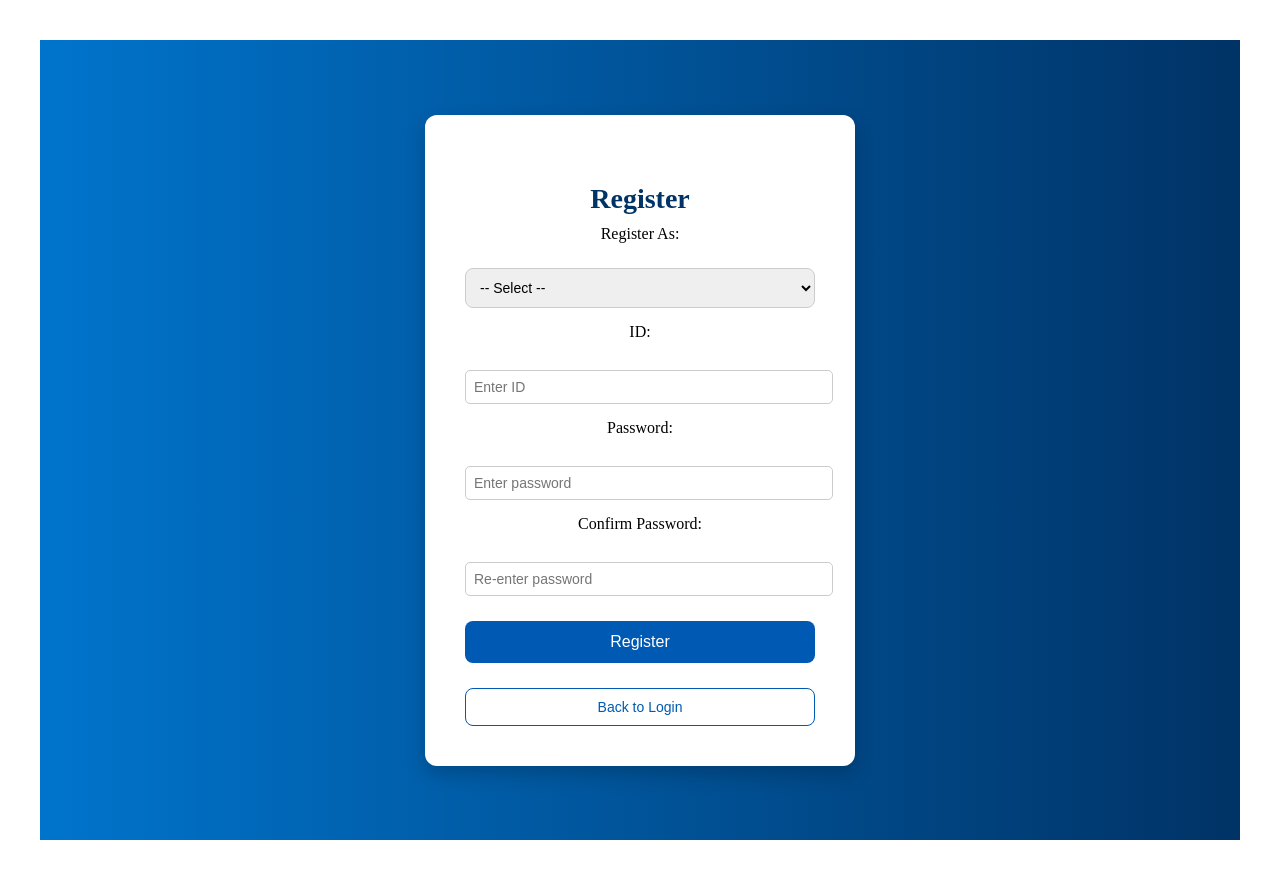
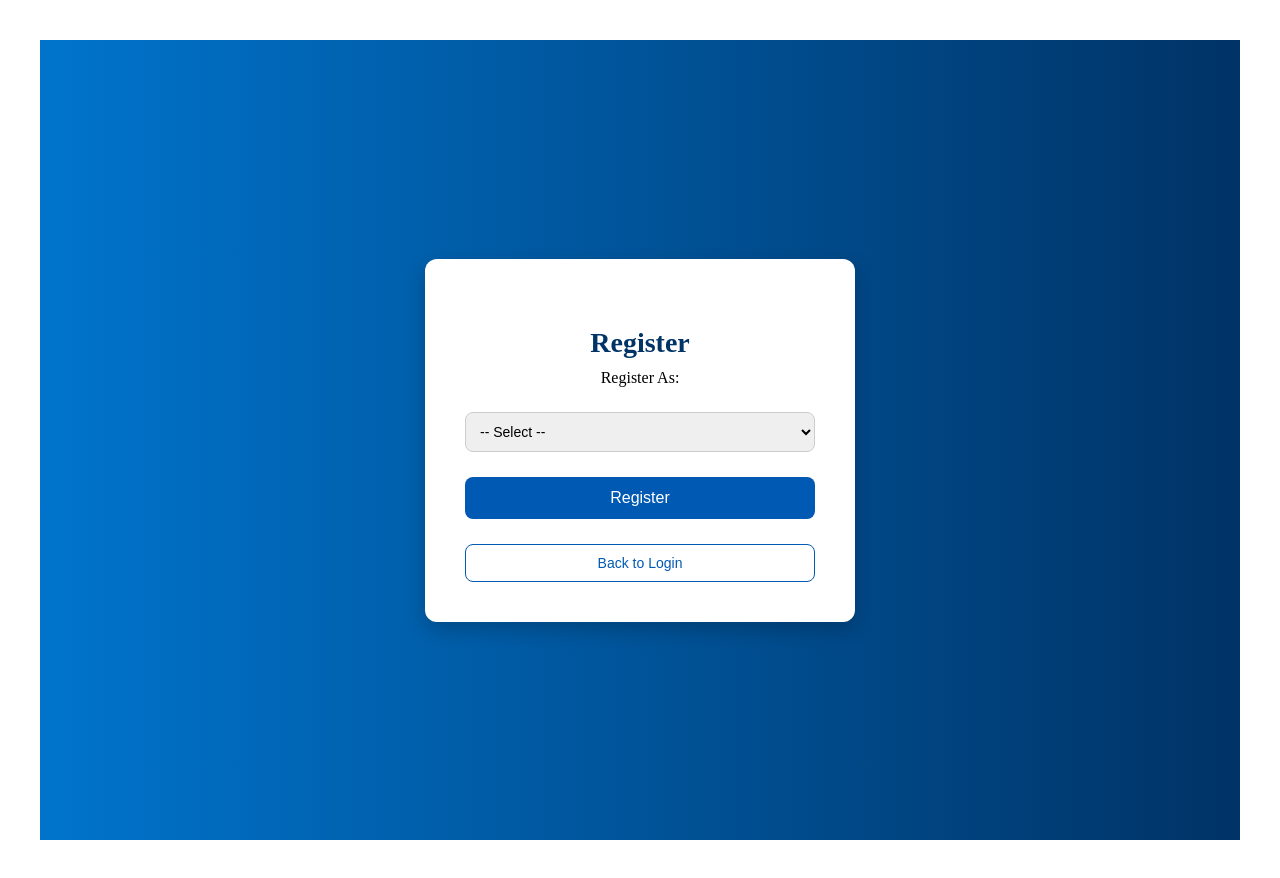
Before and after one commit to Priyadharshini-Maharajan/HospitalManagement, a React (Vite) app in the folder frontend/: page /register in a window 1280 px wide. Built offline with nearby package versions, Linux system fonts and the light colour scheme.

Commit message:
Updated login and register page

```diff
--- a/frontend/src/pages/Login.jsx
+++ b/frontend/src/pages/Login.jsx
@@ -83,7 +83,7 @@ const Login = () => {
           <input
             type="text"
             id="username"
-            placeholder="Enter ID"
+            placeholder="Enter username"
             value={username}
             onChange={(e) => setUsername(e.target.value)}
             required
--- a/frontend/src/pages/Register.jsx
+++ b/frontend/src/pages/Register.jsx
@@ -1,32 +1,33 @@
 import React, { useState } from 'react';
 import { useNavigate } from 'react-router-dom';
-import '../styles/Login.css'; // reuse login styles
+import '../styles/Login.css';
 
 const Register = () => {
   const [role, setRole] = useState('');
+  const [name, setName] = useState('');
   const [id, setId] = useState('');
+  const [dept, setDept] = useState('');
   const [password, setPassword] = useState('');
-  const [confirmPassword, setConfirmPassword] = useState('');
   const navigate = useNavigate();
 
   const handleRegister = async (e) => {
     e.preventDefault();
 
-    if (!role || !id || !password || !confirmPassword) {
+    if (!role || !name || !password || (role === 'doctor' && (!id || !dept))) {
       alert('All fields are required.');
       return;
     }
 
-    if (password !== confirmPassword) {
-      alert('Passwords do not match.');
-      return;
-    }
+    const payload =
+      role === 'doctor'
+        ? { role, name, id, dept, password }
+        : { role, name, password };
 
     try {
       const response = await fetch('http://localhost:8000/register', {
         method: 'POST',
         headers: { 'Content-Type': 'application/json' },
-        body: JSON.stringify({ role, id, password }),
+        body: JSON.stringify(payload),
       });
 
       const data = await response.json();
@@ -51,7 +52,13 @@ const Register = () => {
           <select
             id="role"
             value={role}
-            onChange={(e) => setRole(e.target.value)}
+            onChange={(e) => {
+              setRole(e.target.value);
+              setName('');
+              setId('');
+              setDept('');
+              setPassword('');
+            }}
             required
           >
             <option value="">-- Select --</option>
@@ -59,15 +66,41 @@ const Register = () => {
             <option value="receptionist">Receptionist</option>
           </select>
 
-          <label htmlFor="id">{role === 'doctor' ? 'Doctor ID' : role ===''? 'ID' :'Receptionist ID'}:</label>
+          {role && (
+            <>
+              <label htmlFor="name">Name:</label>
+              <input
+                type="text"
+                id="name"
+                placeholder="Enter name"
+                value={name}
+                onChange={(e) => setName(e.target.value)}
+                required
+              />
+
+              {role === 'doctor' && (
+                <>
+                  <label htmlFor="id">Doctor ID:</label>
                   <input
                     type="text"
                     id="id"
-            placeholder={`Enter ${role === 'doctor' ? 'Doctor ID' : role ===''? 'ID' : 'Receptionist ID'}`}
+                    placeholder="Enter Doctor ID"
                     value={id}
                     onChange={(e) => setId(e.target.value)}
                     required
                   />
+
+                  <label htmlFor="dept">Department:</label>
+                  <input
+                    type="text"
+                    id="dept"
+                    placeholder="Enter department"
+                    value={dept}
+                    onChange={(e) => setDept(e.target.value)}
+                    required
+                  />
+                </>
+              )}
 
               <label htmlFor="password">Password:</label>
               <input
@@ -78,16 +111,8 @@ const Register = () => {
                 onChange={(e) => setPassword(e.target.value)}
                 required
               />
-
-          <label htmlFor="confirmPassword">Confirm Password:</label>
-          <input
-            type="password"
-            id="confirmPassword"
-            placeholder="Re-enter password"
-            value={confirmPassword}
-            onChange={(e) => setConfirmPassword(e.target.value)}
-            required
-          />
+            </>
+          )}
 
           <button type="submit" className="login-btn">Register</button>
           <button
```
Lines whose indentation alone changed are shown as unchanged.
